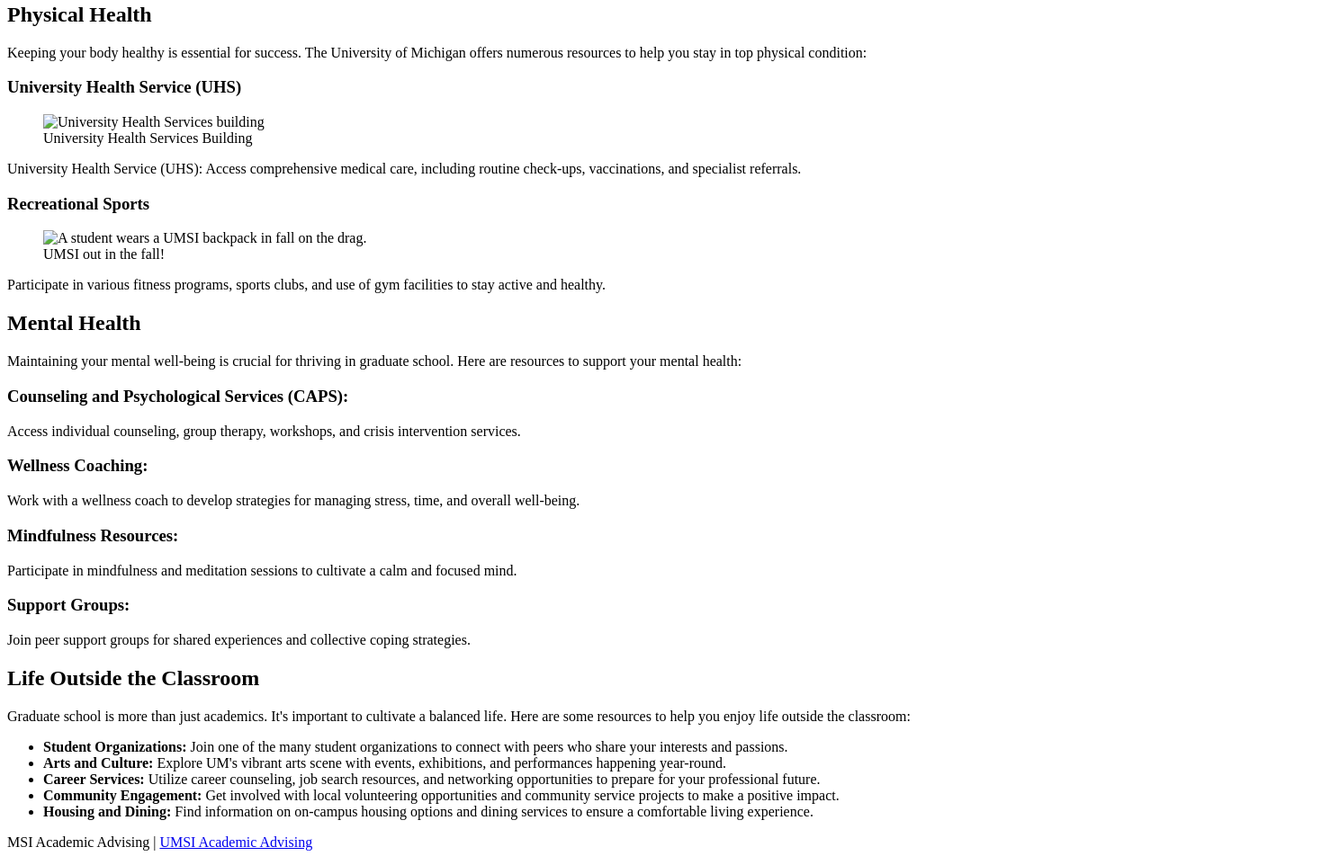
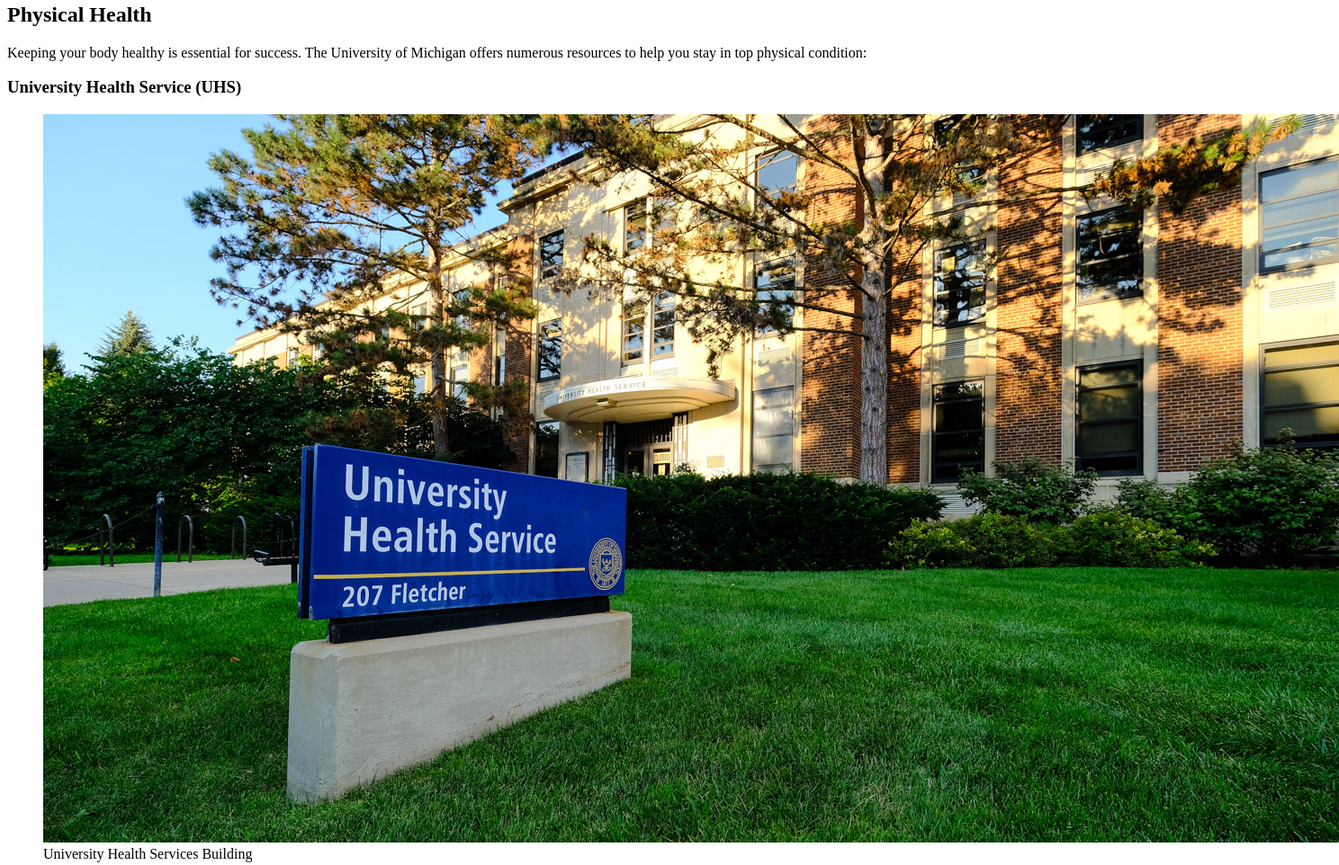
Before and after one commit to gurmangurm/client_project_html_f24, a plain HTML site: page index.html in a window 1280 px wide. Shown: the part 820-1782 px from the top of the page at 90% size, 1488 px wide, since content can reach past the window. Drawn offline with Linux system fonts and the light colour scheme; the site is published under a folder, as on GitHub Pages, so addresses that start at the root find nothing.

Commit message:
Update index.html

```diff
--- a/index.html
+++ b/index.html
@@ -39,7 +39,7 @@
             <article>
                 <h3>University Health Service (UHS)</h3>
                 <figure>
-                    <img src="/images/UHS.jpg" alt="University Health Services building">
+                    <img src="images/UHS.jpg" alt="University Health Services building">
                     <figcaption>University Health Services Building</figcaption>
                 </figure>
                 <p>University Health Service (UHS): Access comprehensive medical care, including routine check-ups, vaccinations, and specialist referrals.</p>
@@ -47,7 +47,7 @@
             <article>
                 <h3>Recreational Sports</h3>
                 <figure>
-                    <img src="/images/UMSI_CampusFall_UMSIBackpack_02.jpg" alt="A student wears a UMSI backpack in fall on the drag.">
+                    <img src="images/UMSI_CampusFall_UMSIBackpack_02.jpg" alt="A student wears a UMSI backpack in fall on the drag.">
                     <figcaption>UMSI out in the fall!</figcaption>
                 </figure>
                 <p>Participate in various fitness programs, sports clubs, and use of gym facilities to stay active and healthy.</p>
```
